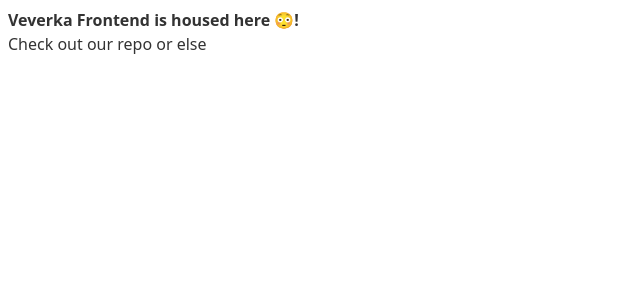
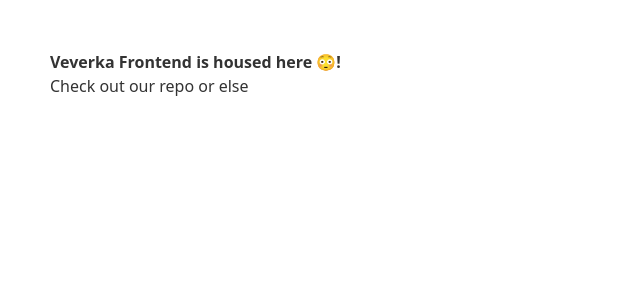
Before and after one commit to sharee-app/veverka-frontend, a Svelte app: page / in a window 1280 px wide. Shown: the top 300 px of the page, without its empty margins (0-640 px from the left). Built offline with nearby package versions, Linux system fonts and the light colour scheme.

Commit message:
Update styling

```diff
--- a/src/App.svelte
+++ b/src/App.svelte
@@ -2,13 +2,23 @@
 	export let emoji;
 </script>
 
-<main>
-	<h1 class="font-bold">Veverka Frontend is housed here {emoji}!</h1>
-	<p>Check out our <a href="https://github.com/microsoftstc/veverka-frontend">repo</a> or else</p>
+<main class="dark:bg-gray-800">
+	<h1 class="font-bold dark:text-white">Veverka Frontend is housed here {emoji}!</h1>
+	<p class="dark:text-white">Check out our <a href="https://github.com/microsoftstc/veverka-frontend">repo</a> or else</p>
 </main>
 
-<style global>
+<style global lang="postcss">
 	@tailwind base;
 	@tailwind components;
 	@tailwind utilities;
+
+	body {
+		width: 100vw;
+		padding: 0 !important;
+		@apply dark:bg-gray-800;
+	}
+
+	main {
+    	padding: 50px;
+  	}
 </style>
```
